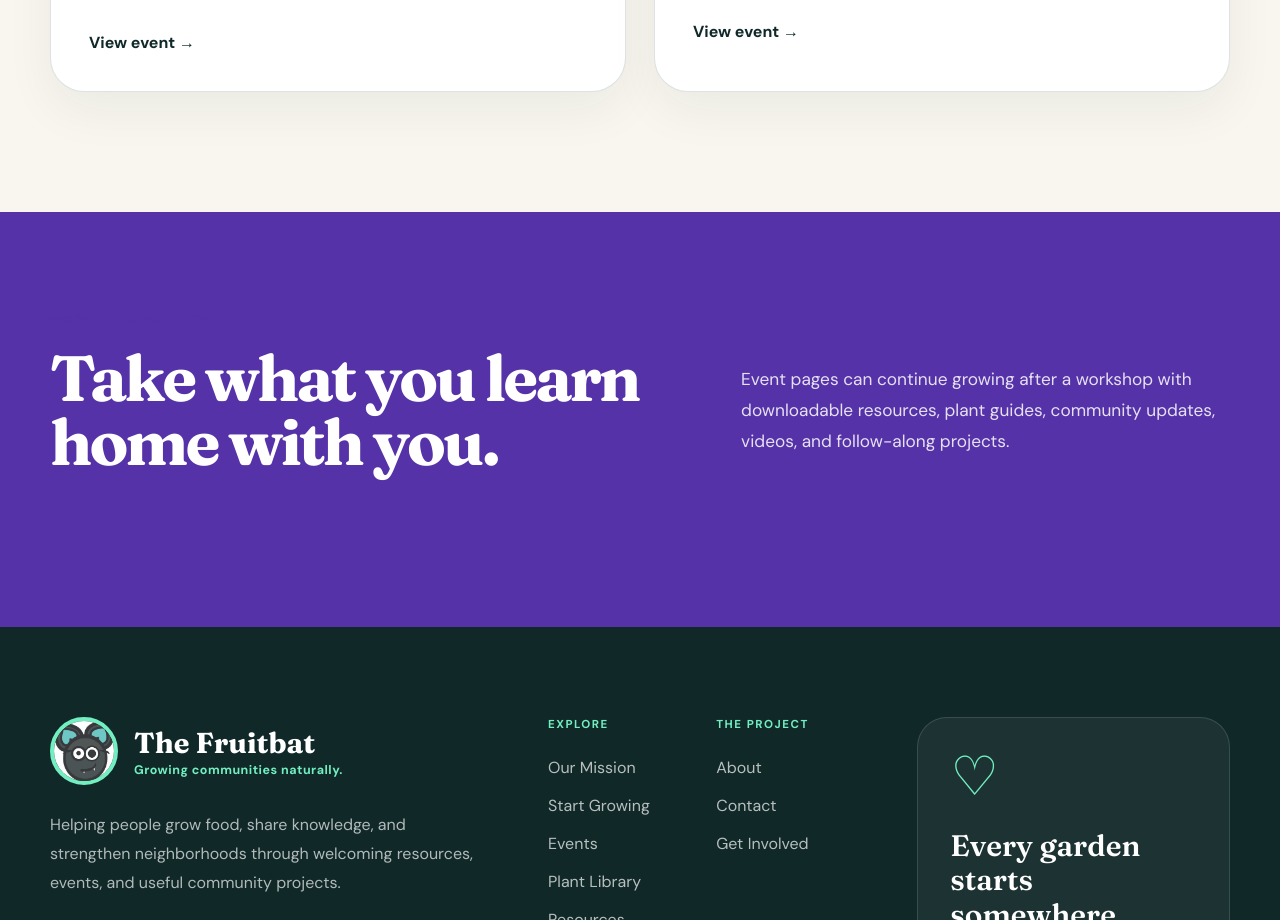
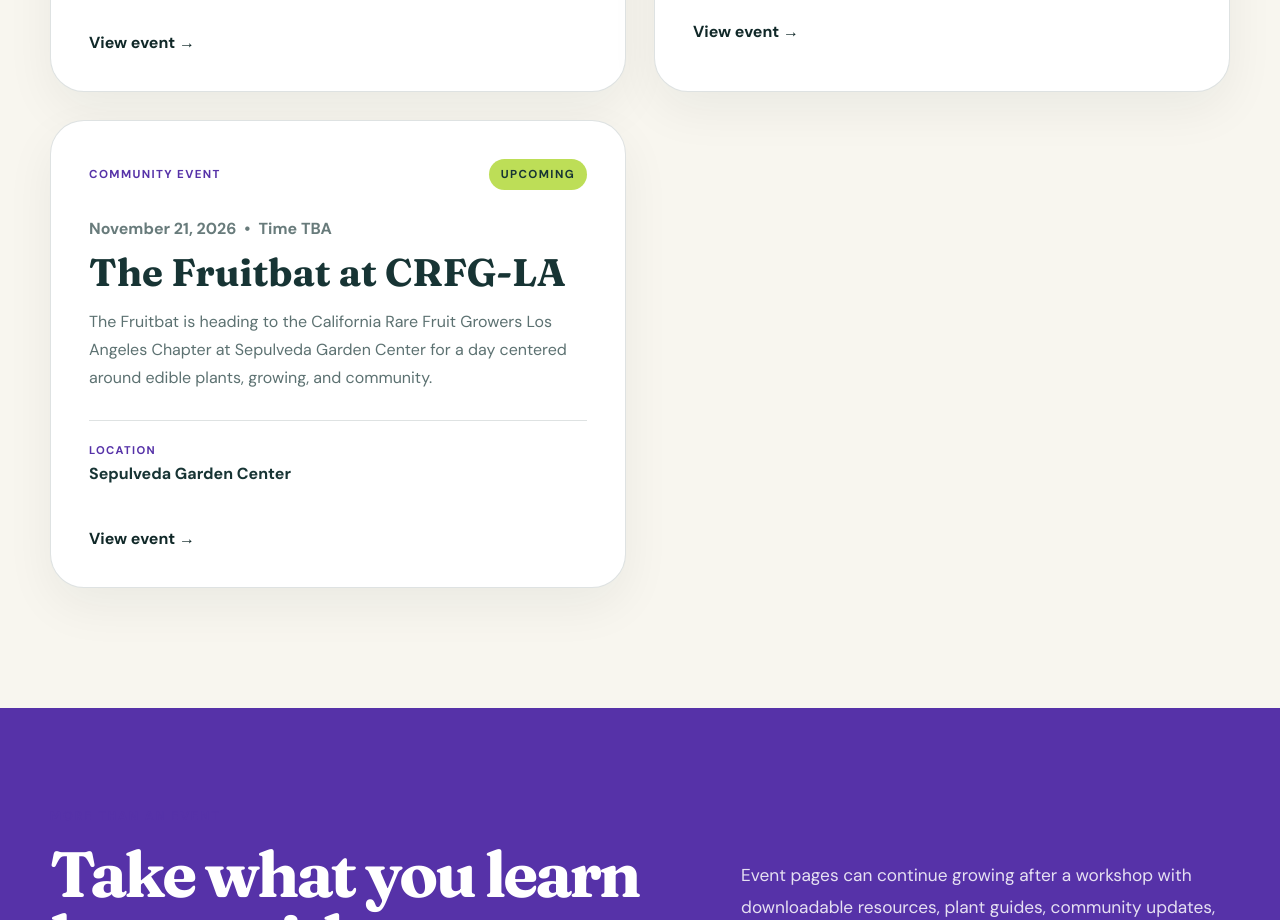
Before and after one commit to rtocastro/the-fruitbat, a React (Vite) app: page /events in a window 1280 px wide. Shown: the part 1960-2880 px from the top of the page. Built offline with nearby package versions, Linux system fonts and the light colour scheme; no server answers.

Commit message:
added CRFG Encino event into eventjs

```diff
--- a/src/data/events.js
+++ b/src/data/events.js
@@ -355,6 +355,168 @@
             ],
         },
     },
+
+    {
+        id: "crfg-november-2026",
+        slug: "crfg-november-2026",
+
+        title: "The Fruitbat at CRFG-LA",
+        shortTitle: "CRFG-LA",
+
+        date: "November 21, 2026",
+        dateISO: "2026-11-21",
+
+        time: "Time TBA",
+
+        location: "Sepulveda Garden Center",
+        locationDetails:
+            "16633 Magnolia Blvd, Encino, CA 91436",
+
+        category: "Community Event",
+        status: "Upcoming",
+
+        featured: true,
+
+        summary:
+            "The Fruitbat is heading to the California Rare Fruit Growers Los Angeles Chapter at Sepulveda Garden Center for a day centered around edible plants, growing, and community.",
+
+        description:
+            "Join The Fruitbat at Sepulveda Garden Center on November 21 for an event with the California Rare Fruit Growers Los Angeles Chapter. More details, including the event time and what The Fruitbat will be bringing, will be added as they are confirmed.",
+
+        pageCopy: {
+            planningEyebrow: "Planning to come?",
+            planningTitle: "Save November 21.",
+            planningDescription:
+                "The date and location are confirmed. Keep this page bookmarked as we add the event time, Fruitbat giveaway details, and anything else you'll need before arriving.",
+            planningNote:
+                "Check back before November 21 for the confirmed time and the latest event information.",
+
+            planningCardEyebrow: "Before the event",
+            planningCardTitle: "Get ready for November 21.",
+            planningSteps: [
+                "Save the date.",
+                "Check back for the confirmed time.",
+                "Watch for details about what The Fruitbat will be bringing.",
+                "Come ready to talk plants and growing.",
+            ],
+
+            aboutEyebrow: "About the event",
+            aboutTitle:
+                "Fruit growers, plant people, and community.",
+            aboutDescription:
+                "The Fruitbat will be joining the California Rare Fruit Growers Los Angeles Chapter at Sepulveda Garden Center. This page will become the permanent home for Fruitbat-specific event information, resources, and follow-up material.",
+
+            topicsEyebrow: "What to expect",
+            topicsTitle:
+                "More details are growing.",
+
+            takeawaysEyebrow: "Why stop by?",
+            takeawaysTitle:
+                "Meet growers, learn something new, and connect.",
+
+            companionEyebrow: "Stay connected",
+            companionCardTitle: "Scan. Learn. Grow.",
+            companionCardDescription:
+                "Event updates and Fruitbat resources will live right here.",
+
+            resourcesEyebrow: "Event resources",
+            resourcesTitle: "Keep this page handy.",
+            resourcesDescription:
+                "We'll add relevant growing resources and giveaway information here as the event gets closer.",
+
+            questionsEyebrow: "Questions?",
+            questionsTitle:
+                "Check back as November 21 approaches.",
+
+            afterEyebrow: "After the event",
+
+            finalEyebrow: "Keep growing",
+            finalTitle:
+                "Take what you learned and grow with it.",
+            finalButtonLabel: "Explore Plant Guides",
+            finalButtonPath: "/plants",
+        },
+
+        topics: [
+            "Rare and unusual edible plants",
+            "Growing food at home",
+            "Connecting with local growers",
+            "Fruit growing in Southern California",
+            "The Fruitbat community",
+        ],
+
+        takeaways: [
+            "Connect with other people interested in edible plants",
+            "Discover new plants and growing ideas",
+            "Explore free Fruitbat growing resources",
+            "Find more ways to keep growing afterward",
+        ],
+
+        growAlong: {
+            enabled: false,
+            title: "",
+            description: "",
+            plant: "",
+            plantSlug: "",
+        },
+
+        companion: {
+            enabled: true,
+            title: "Keep growing after the event.",
+            description:
+                "The Fruitbat provides free plant guides, growing resources, community projects, and other ways to help more people grow food.",
+        },
+
+        resources: [
+            {
+                label: "Browse Plant Guides",
+                path: "/plants",
+            },
+            {
+                label: "Start Growing",
+                path: "/start-growing",
+            },
+            {
+                label: "Free Resources",
+                path: "/resources",
+            },
+        ],
+
+        afterEvent: {
+            enabled: true,
+            title: "Thanks for growing with us.",
+            description:
+                "This page will remain available after the event for Fruitbat resources, follow-up information, and anything connected to what we shared on November 21.",
+        },
+
+        qrMessage:
+            "Scan this page anytime for event details, Fruitbat resources, and updates.",
+
+        registrationUrl: null,
+        image: null,
+
+        rsvp: {
+            enabled: false,
+            title: "",
+            description: "",
+        },
+
+        calendar: {
+            enabled: false,
+            path: null,
+        },
+
+        materials: {
+            enabled: false,
+            unlocked: false,
+
+            title: "Event materials",
+
+            lockedMessage: "",
+
+            files: [],
+        },
+    },
 ];
 
 export const featuredEvents = events.filter(
```
